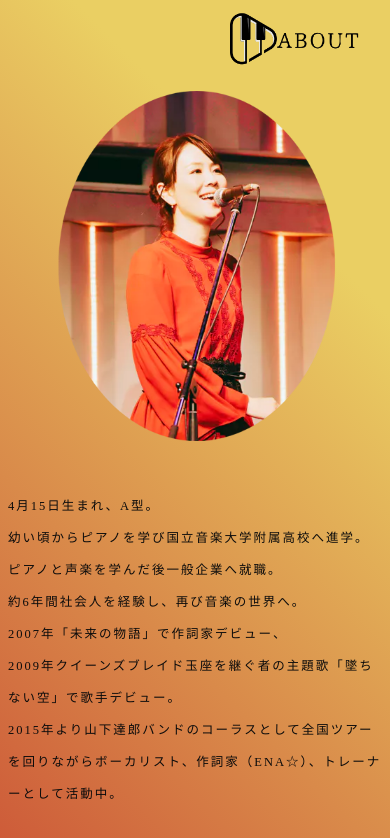
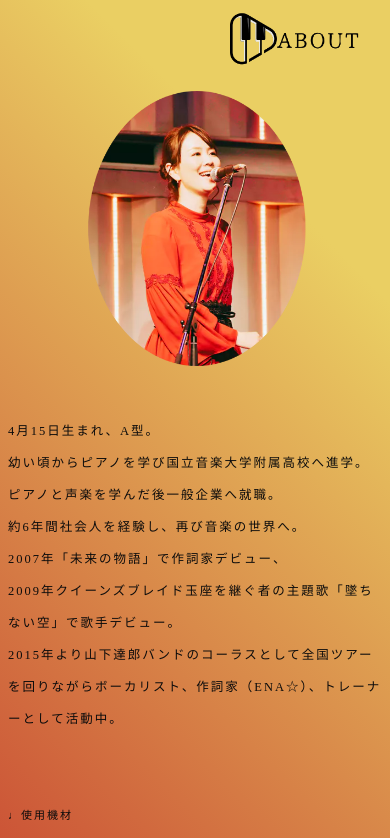
Before and after one commit to ena0415/ENA-OFFICIAL-WEBSITE-React, a React app: page /ena-official-site-about in a window 390 px wide. Shown: the top 838 px of the page. Built offline with nearby package versions, Linux system fonts and the light colour scheme; a web font is replaced by a local one.

Commit message:
Commit from TeleportHQ

```diff
--- a/src/views/ena-official-site-about.css
+++ b/src/views/ena-official-site-about.css
@@ -106,6 +106,8 @@
     justify-content: flex-start;
   }
   .enaofficialsit-about-image1 {
+    width: 395px;
+    height: 451px;
     align-self: center;
     margin-left: 30px;
   }
@@ -222,6 +224,8 @@
 }
 @media(max-width: 767px) {
   .enaofficialsit-about-image1 {
+    width: 330px;
+    height: 373px;
     margin-left: 0px;
   }
   .enaofficialsit-about-text {
@@ -332,8 +336,8 @@
     width: 130px;
   }
   .enaofficialsit-about-image1 {
-    width: 350px;
-    height: 350px;
+    width: 255px;
+    height: 275px;
     align-self: center;
   }
   .enaofficialsit-about-text {
```
